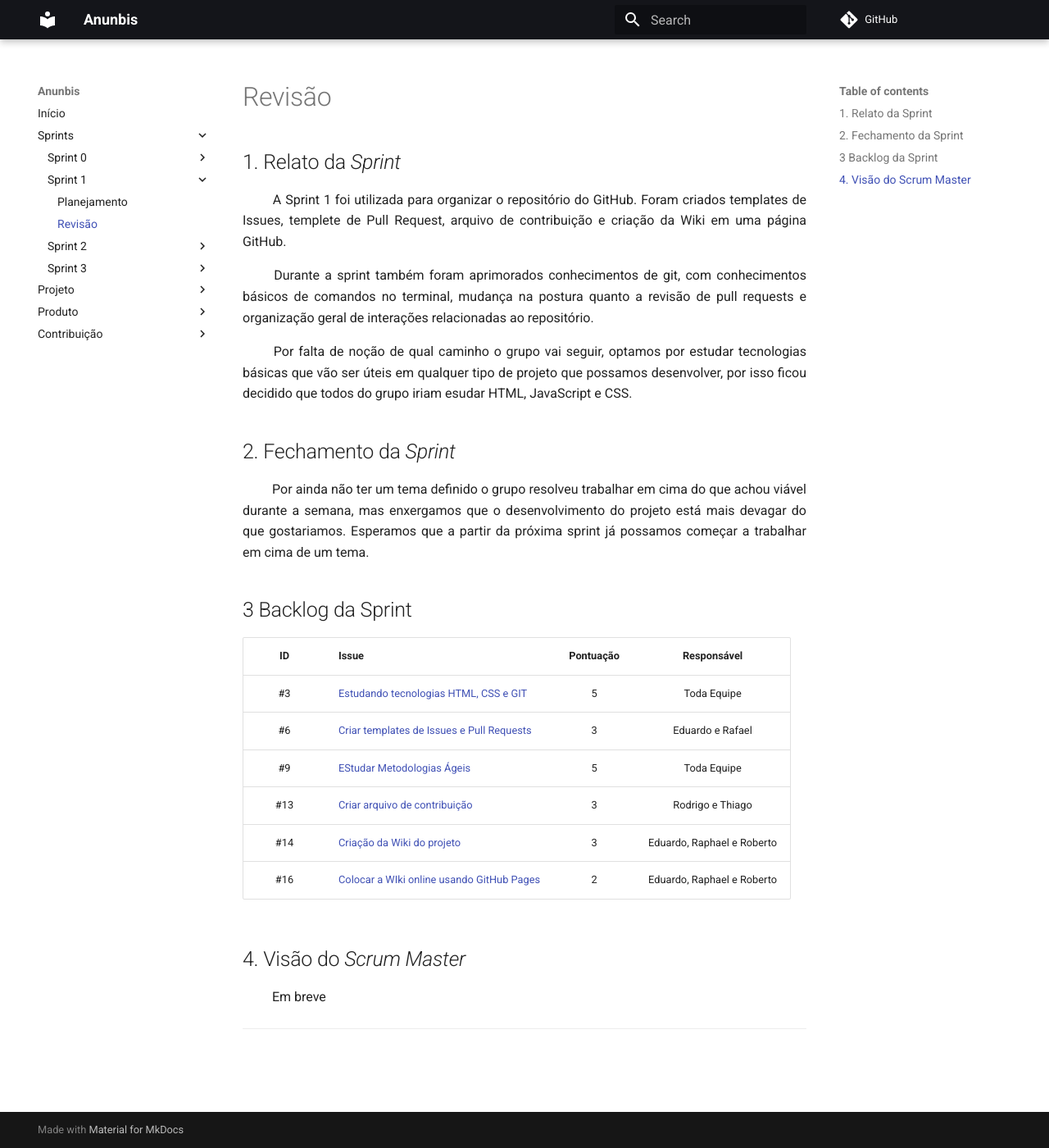
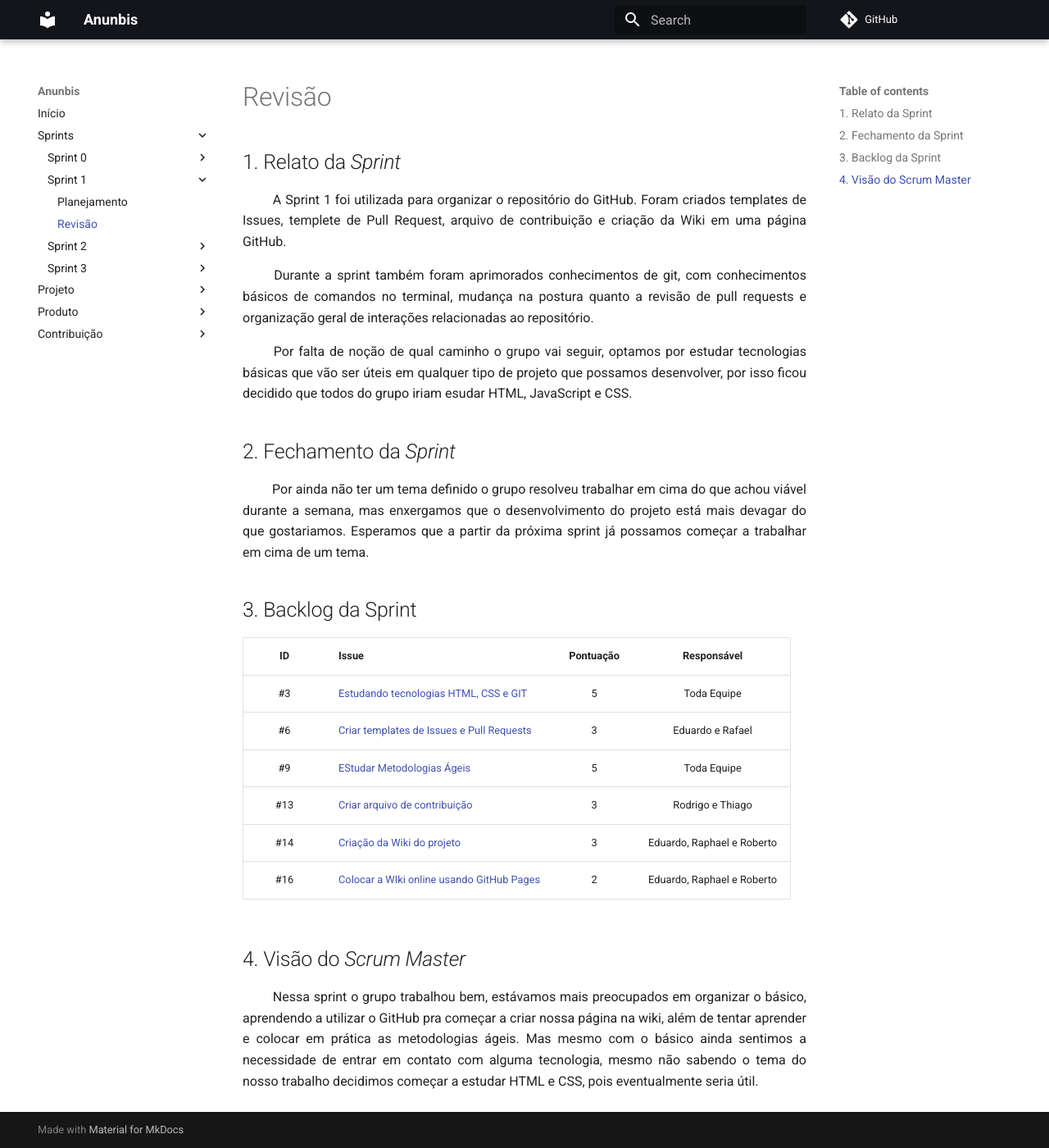
Before and after one commit to fga-eps-mds/2020.2-Anunbis, an MkDocs documentation site: the page built from docs/sprints/revisao-sprint-1.md, in a window 1280 px wide and 1400 px high. Shown: the whole window at 82% size. Built offline with MkDocs 1.6.1 and Material for MkDocs 9.7.7, drawn with Linux system fonts in a browser that asks for light colours; comment, search, counter and statistics services are not loaded.

Commit message:
#60 Adicionando a visao do scrum master
Co-authored-by: Balbinoo <rodrigo080599@hotmail.com>

```diff
--- a/docs/sprints/revisao-sprint-1.md
+++ b/docs/sprints/revisao-sprint-1.md
@@ -13,7 +13,7 @@
 <p align="justify">&emsp;&emsp; Por ainda não ter um tema definido o grupo resolveu trabalhar em cima do que achou viável durante a semana, mas enxergamos que o desenvolvimento do projeto está mais devagar do que gostariamos. Esperamos que a partir da próxima sprint já possamos começar a trabalhar em cima de um tema.
 </p>
 
-## 3 Backlog da Sprint
+## 3. Backlog da Sprint
 
 | ID | Issue | Pontuação | Responsável|
 |:--:| ------- | :----: | :----: |
@@ -27,21 +27,10 @@
 ## 4. Visão do _Scrum Master_
 
 <p align="justify">&emsp;&emsp;
-Em breve
+Nessa sprint o grupo trabalhou bem, estávamos mais preocupados em organizar o básico, aprendendo a utilizar o GitHub pra começar a criar nossa página na wiki, além de tentar aprender e colocar em prática as metodologias ágeis. Mas mesmo com o básico ainda sentimos a necessidade de entrar em contato com alguma tecnologia, mesmo não sabendo o tema do nosso trabalho decidimos começar a estudar HTML e CSS, pois eventualmente seria útil.
 </p>
 
-
-------------
 <!--
-## 1. Relato da _Sprint_ 1
-
-<p align="justify">&emsp;&emsp; A Sprint 1 foi utilizada para organizar o repositório do GitHub. Foram criados templates de Issues, templete de Pull Request, arquivo de contribuição e criação da Wiki em uma página GitHub.</p>
-
-<p align="justify">&emsp;&emsp; Durante a sprint também foram aprimorados conhecimentos de git, com conhecimentos básicos de comandos no terminal, mudança na postura quanto a revisão de pull requests e organização geral de interações relacionadas ao repositório.</p>
-
-<p align="justify">&emsp;&emsp; Por falta de noção de qual caminho o grupo vai seguir, optamos por estudar tecnologias básicas que vão ser úteis em qualquer tipo de projeto que possamos desenvolver, por isso ficou decidido que todos do grupo iriam esudar HTML, JavaScript e CSS.</p>
-
-------------
 
 ## 2. Reuniões da _Sprint_ 1
 <p align="justify">&emsp;&emsp; Durante a sprint o grupo se reuniu três vezes para debater sobre o andamento do projeto e definir responsáveis por trabalhar em problemas específicos de acordo com a disponibilidade e interesse. Durante toda a semana os responsáveis foram organizados da seguinte forma:</p>
@@ -50,8 +39,4 @@ Em breve
 * Criação do Template de Pull Request: [Rafael](https://github.com/RcleydsonR)
 * Batedores para o estudo de Metodologias Ágeis: [Rafael](https://github.com/RcleydsonR) e [Rodrigo](https://github.com/Balbinoo)
 * Criação da Wiki do Projeto: [Eduardo](https://github.com/oEduardoAfonso) e [Roberto](https://github.com/mangabeiras)
-* Criação do arquivo de contribuição: [Rodrigo](https://github.com/Balbinoo) e [Thiago](https://github.com/thiagohdaqw)
-
--------------
-## 3. Fechamento da _Sprint_ 1
-<p align="justify">&emsp;&emsp; Por ainda não ter um tema definido o grupo resolveu trabalhar em cima do que achou viável durante a semana, mas enxergamos que o desenvolvimento do projeto está mais devagar do que gostariamos. Esperamos que a partir da próxima sprint já possamos começar a trabalhar em cima de um tema.</p> -->
+* Criação do arquivo de contribuição: [Rodrigo](https://github.com/Balbinoo) e [Thiago](https://github.com/thiagohdaqw)-->
```
